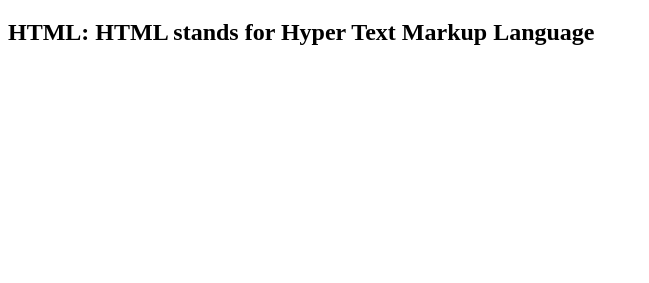
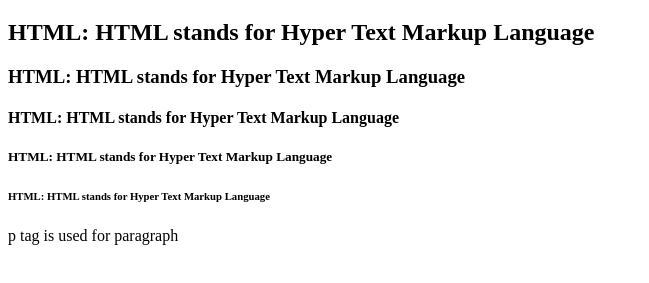
Before and after one commit to Victor1290/class, a plain HTML site: page index.html in a window 1280 px wide. Shown: the part 61-344 px from the top of the page, without its empty margins (0-649 px from the left). Drawn offline with Linux system fonts and the light colour scheme.

Commit message:
lesson 2 activity 1

```diff
--- a/index.html
+++ b/index.html
@@ -3,10 +3,15 @@
 <head>
     <meta charset="UTF-8">
     <meta name="viewport" content="width=device-width, initial-scale=1.0">
-    <title>Learn HTML</title>
+    <title>Heading and paragraph</title>
 </head>
 <body>
     <h1>Introduction to HTML</h1>
     <h2>HTML: HTML stands for Hyper Text Markup Language</h2>
+    <h3>HTML: HTML stands for Hyper Text Markup Language</h3>
+    <h4>HTML: HTML stands for Hyper Text Markup Language</h4>
+    <h5>HTML: HTML stands for Hyper Text Markup Language</h5>
+    <h6>HTML: HTML stands for Hyper Text Markup Language</h6>
+    <p>p tag is used for paragraph</p>
 </body>
 </html>
```
